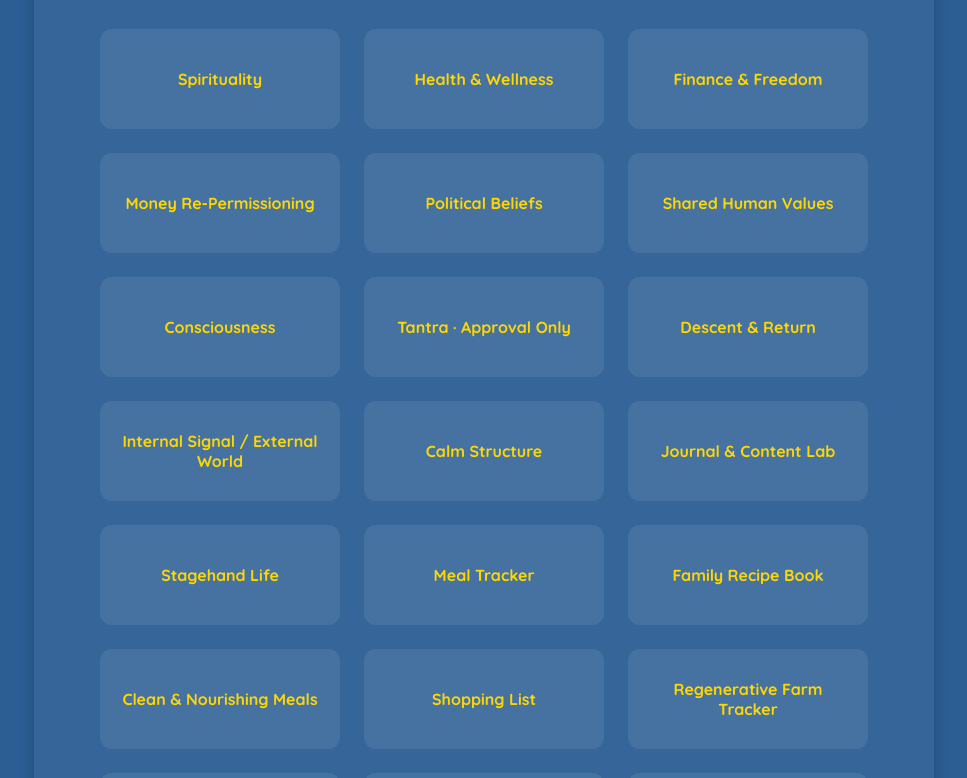
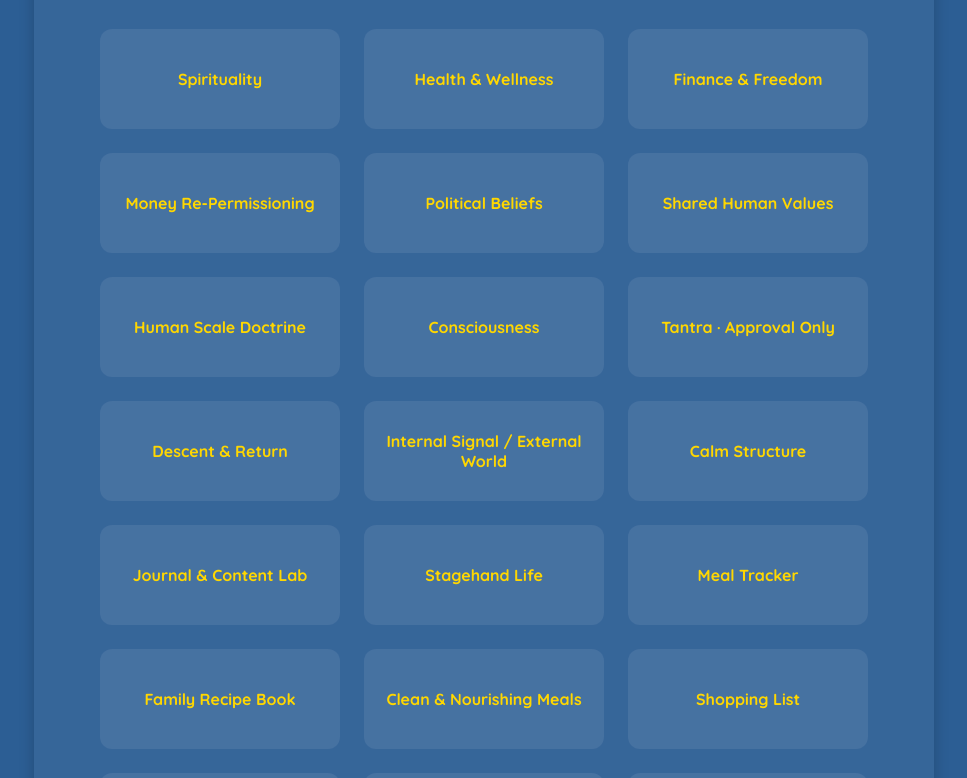
Before and after one commit to tmsteph/tmsteph-redesign-2025, a website: page index.html in a window 1280 px wide. Shown: the part 1145-1923 px from the top of the page, without its empty margins (156-1123 px from the left). Drawn offline with Linux system fonts and the light colour scheme.

Commit message:
link Human Scale doctrine from homepage

```diff
--- a/index.html
+++ b/index.html
@@ -147,6 +147,7 @@
       <a class="project-card" href="money.html">Money Re-Permissioning</a>
       <a class="project-card" href="politics/index.html">Political Beliefs</a>
       <a class="project-card" href="shared-human-values/index.html">Shared Human Values</a>
+      <a class="project-card" href="human-scale/index.html">Human Scale Doctrine</a>
       <a class="project-card" href="consciousness/">Consciousness</a>
       <a class="project-card" href="tantra/">Tantra · Approval Only</a>
       <a class="project-card" href="descent-return/index.html">Descent &amp; Return</a>
```
